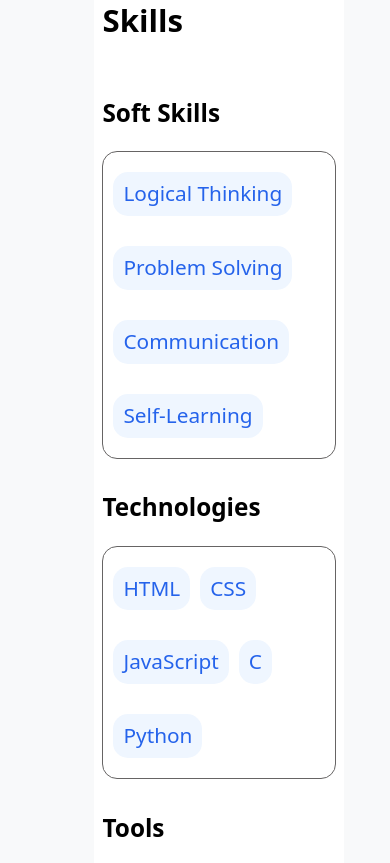
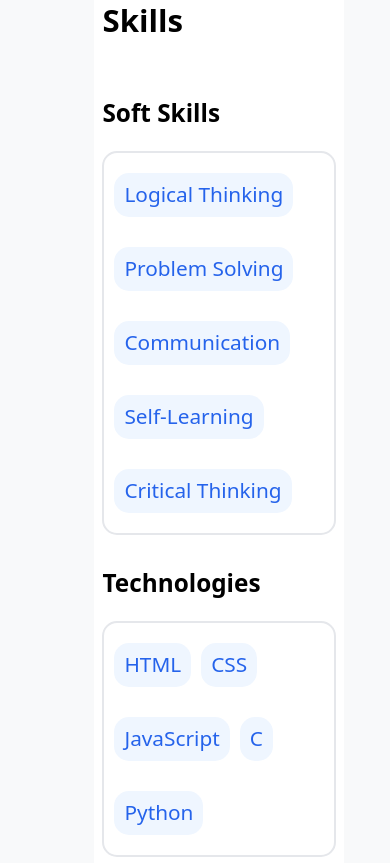
Before and after one commit to Nour-Al-Hazzouri/my-portfolio, a website: page index.html in a window 390 px wide. Shown: the part 1580-2443 px from the top of the page. Drawn offline with nearby package versions, Linux system fonts and the light colour scheme.

Commit message:
Add Education Footer & Simple Modifications
Added the footer to the education page
Added variable font size to .experience class for responsive font size
Changed the skills border color in home page

```diff
--- a/index.html
+++ b/index.html
@@ -41,6 +41,7 @@
                     <span>Problem Solving</span>
                     <span>Communication</span>
                     <span>Self-Learning</span>
+                    <span>Critical Thinking</span>
                 </div>
             </div>
             <div>
--- a/styles.css
+++ b/styles.css
@@ -109,9 +109,9 @@ header h1 a {
     flex-wrap: wrap;
     gap: 10px;
     align-items: center;
-    border: .1px rgb(102, 100, 100) solid;
     padding: var(--content-padding);
     border-radius: var(--card-radius);
+    border: 2px #E5E7EB solid;
 
 }
 .skills span {
@@ -145,6 +145,7 @@ main {
    padding: var(--card-padding);
    border-radius: var(--card-radius);
    margin: var(--card-margin);
+   font-size: var(--font-size);
 }
 .education:last-child{
     margin-bottom: var(--card-margin-ver);
```
Also changed, not shown: pages/education.html (+3 -0 lines).
